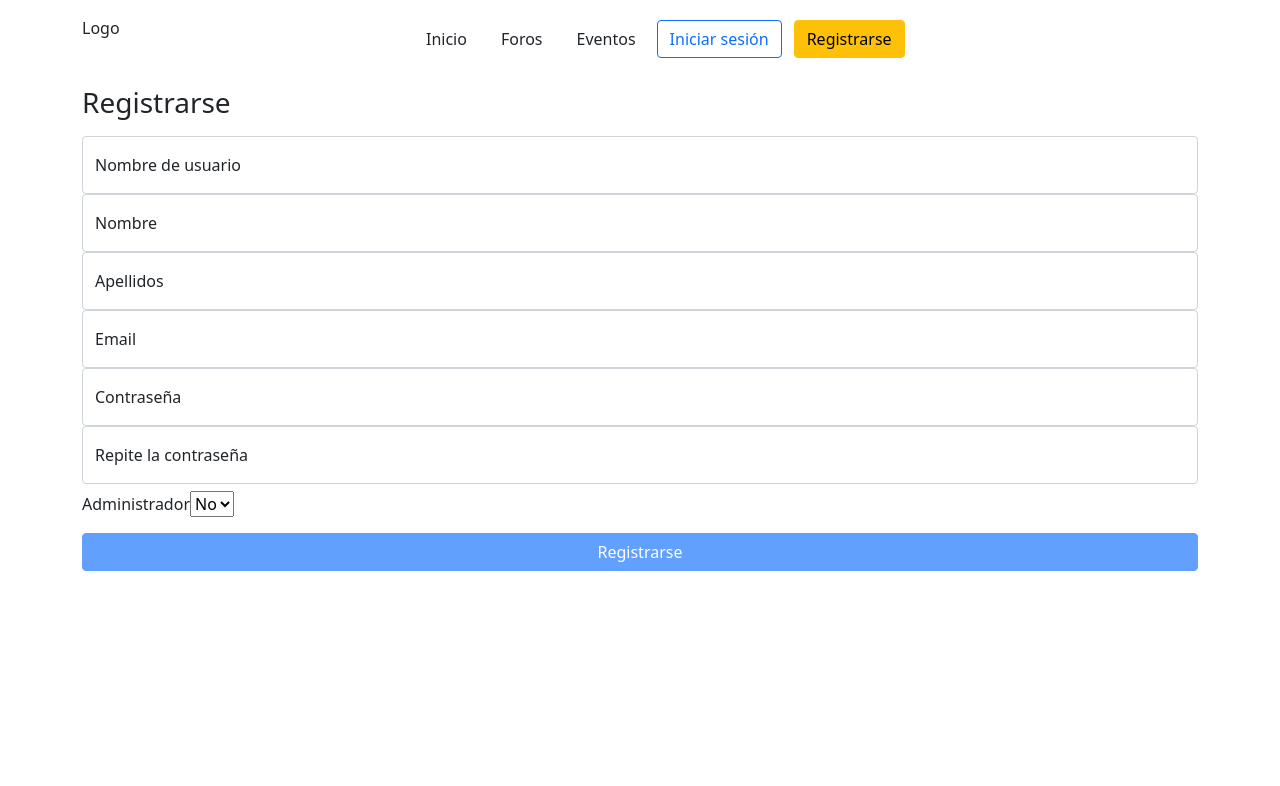
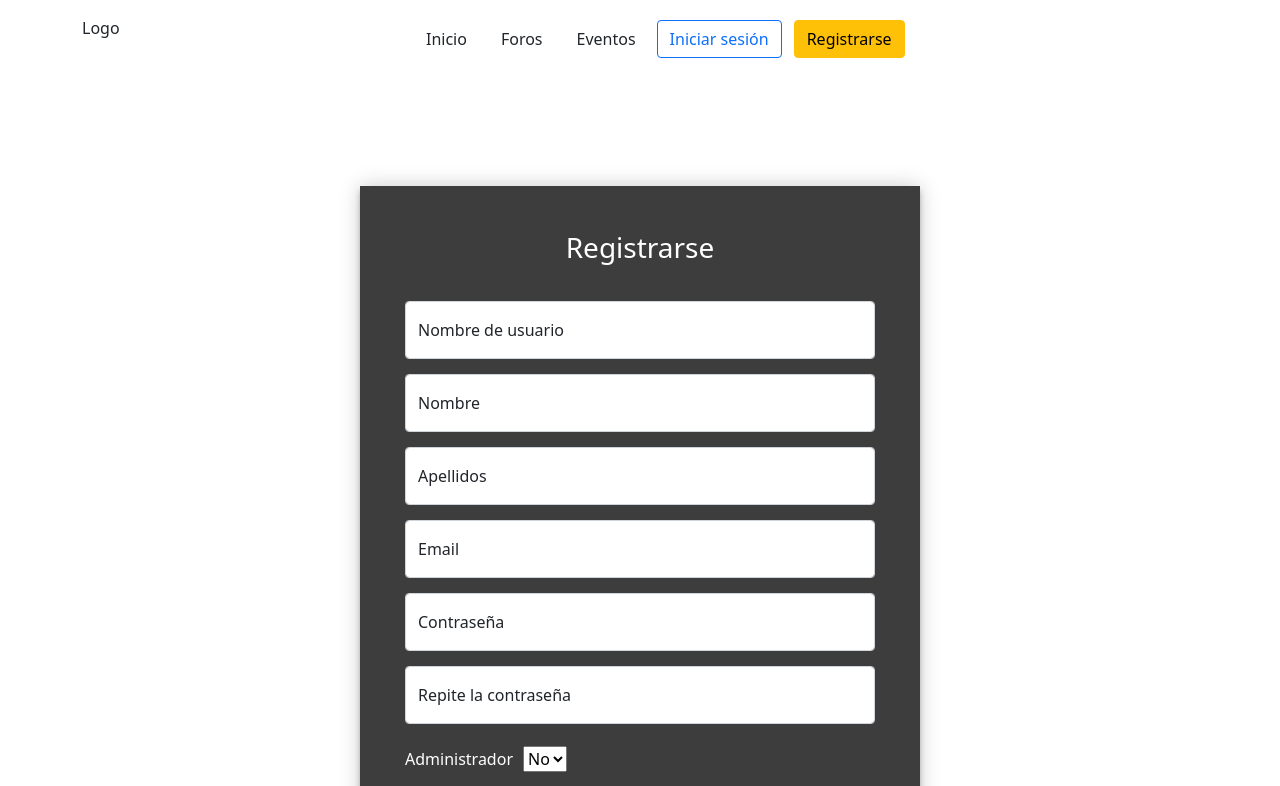
Before and after one commit to aruizr98/World-Wide-Gaming, an Angular app: page /Registrarse in a window 1280 px wide. Shown: the top 786 px of the page. Built offline with nearby package versions, Linux system fonts and the light colour scheme.

Commit message:
Estilos para registrarse

```diff
--- a/src/app/registrarse/registrarse.component.css
+++ b/src/app/registrarse/registrarse.component.css
@@ -1,3 +1,45 @@
-body{
+@import url('https://fonts.googleapis.com/css?family=Open+Sans');
 
+
+#registro {
+  position: relative;
+  z-index: 1;
+  background: #3d3d3d;
+  width: 560px;
+  margin: 100px auto;
+  padding: 45px;
+  text-align: center;
+  box-shadow: 0 0 20px 0 rgba(0, 0, 0, 0.2), 0 5px 5px 0 rgba(0, 0, 0, 0.24);
 }
+
+input[type="text"], input[type="email"], input[type="password"] {
+  margin: 0 0 15px;
+}
+
+input[type="submit"] {
+  font-family: 'Open Sans', sans-serif;
+  font-size: 18px;
+  text-transform: uppercase;
+  outline: 0;
+  border: 0;
+  padding: 15px;
+  color: #FFFFFF;
+  transition: all 0.5s;
+  cursor: pointer;
+  margin: 10px 0px;
+  background: #e84c3d;
+}
+
+h1 {
+  color: #FFFFFF;
+  padding-bottom: 20px;
+}
+
+#administrar {
+  text-align: start;
+}
+
+#administrar label {
+  color: #FFFFFF;
+  margin-right: 10px;
+}
```
